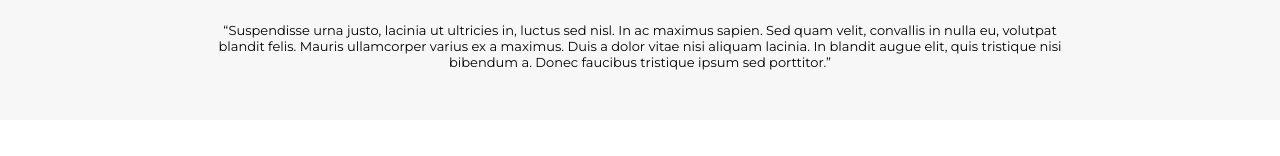
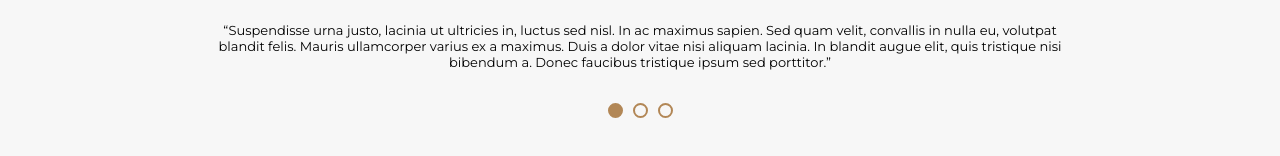
Before and after one commit to JeandersonSantos/projeto-awax, a plain HTML site: page home.html in a window 1280 px wide. Shown: the part 3489-3645 px from the top of the page. Before the commit the page ends 3609 px from the top, so only its background shows below. Drawn offline with Linux system fonts and the light colour scheme.

Commit message:
Section Reviwes

```diff
--- a/assets/css/style.css
+++ b/assets/css/style.css
@@ -417,10 +417,22 @@ height: 100%;
         margin: auto;
         text-align: center;
     }
-    .reviews-area .sliders-pointers{
+    .section-reviews .sliders-pointers{
         margin-top: 30px;
         height: 20px;
         display: flex;
         justify-content: center;
         align-items: center;
     }
+    .section-reviews .pointer{
+        width: 15px;
+        height: 15px;
+        border: 2px solid #B28756;
+        border-radius:8px;
+        margin-left:5px;
+        margin-right: 5px;
+        cursor: pointer;
+    }
+    .section-reviews .pointer.active{
+        background-color: #B28756;
+    }
--- a/home.html
+++ b/home.html
@@ -320,7 +320,7 @@
             </div>
         </div>
       </section>
-      <section class="default light">
+      <section class="section-reviews default light">
         <div class="section-title">HAPPY CLIENTS</div>
         <div class="section-desc">CLIENT REVIEWS</div>
         <div class="section-body">
@@ -332,13 +332,14 @@
           <q class="section-reviews--testimony">Suspendisse urna justo, lacinia ut ultricies in, luctus sed nisl. In ac maximus sapien. Sed quam velit, convallis in nulla eu, volutpat blandit felis. Mauris ullamcorper varius ex a maximus. Duis a dolor vitae nisi aliquam lacinia. In blandit augue elit, quis tristique nisi bibendum a. Donec faucibus tristique ipsum sed porttitor.</q>
           </div>
         </div>
-
         <div class="sliders-pointers">
           <div class="pointer active"></div>
           <div class="pointer"></div>
           <div class="pointer"></div>
         </div>
-    </div>
+      </section>
+      <section>
+
       </section>
     </main>
   </body>
```
